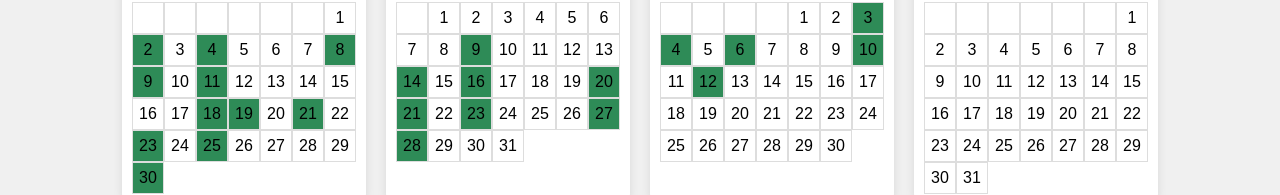
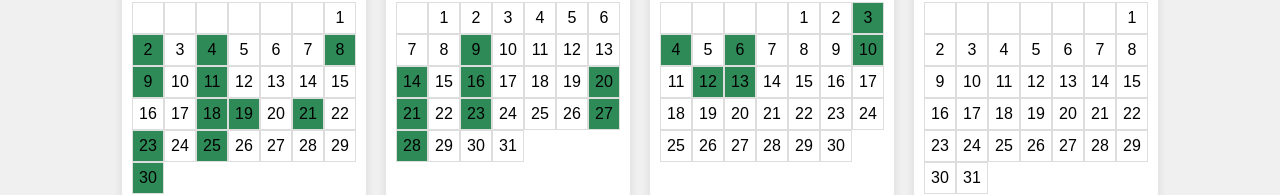
Before and after one commit to Saviour113/saviour113-study-journal, a plain HTML site: page index.html in a window 1280 px wide. Shown: the part 1100-1295 px from the top of the page. Drawn offline with Linux system fonts and the light colour scheme.

Commit message:
Add 20241113

```diff
--- a/index.html
+++ b/index.html
@@ -110,7 +110,7 @@
         // 新的 Web2 仓库
         const highlightDates4 = [20240822,20240823,20240902,20240904,20240908,20240918,20240919,20240923,20240925];
         // 新的 home 仓库
-        const highlightHome = [20240909,20240911,20240921,20240930,20241009,20241014,20241016,20241020,20241021,20241023,20241027,20241028,20241103,20241104,20241106,20241110,20241112];
+        const highlightHome = [20240909,20240911,20240921,20240930,20241009,20241014,20241016,20241020,20241021,20241023,20241027,20241028,20241103,20241104,20241106,20241110,20241112,20241113];
         let urlSuffix = '';
         const specialDate = '20240420';
 
```
